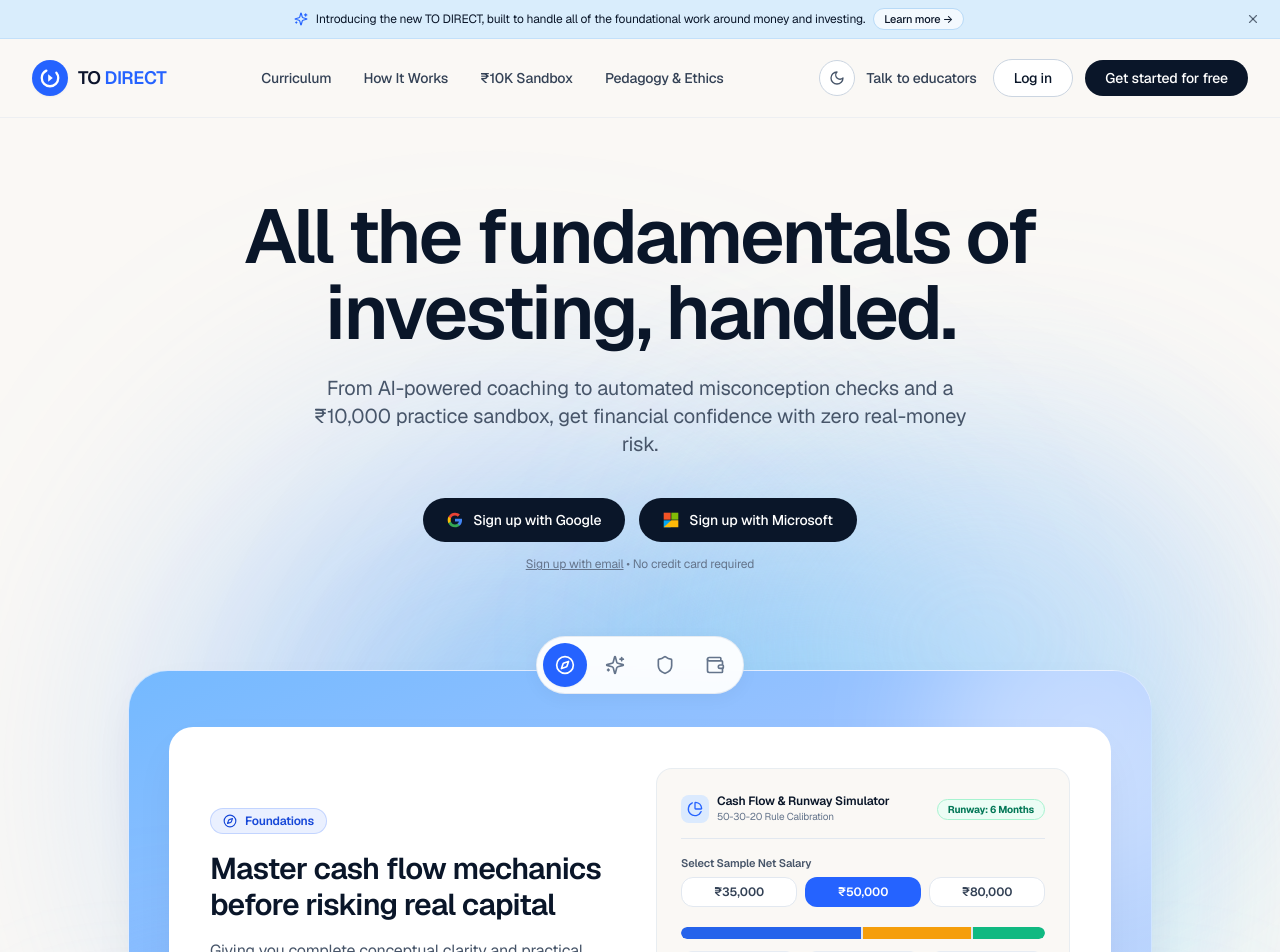
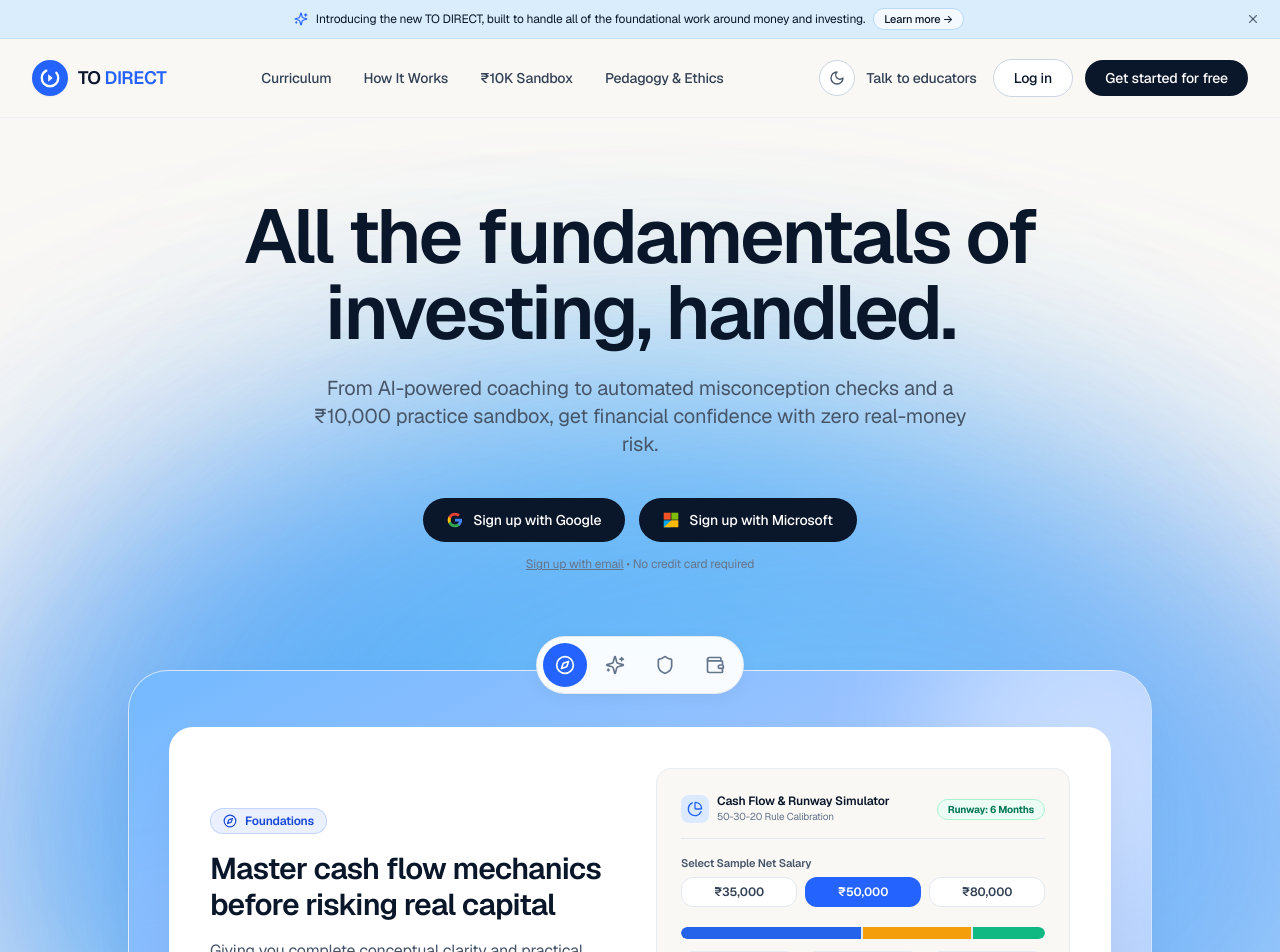
Before and after one commit to govardhanprabhavathi/todirect, a Next.js app: page / in a window 1280 px wide. Shown: the top 952 px of the page. Built offline with nearby package versions, Linux system fonts and the light colour scheme.

Commit message:
feat: widen blurry orbs to full-viewport spread, add 2 wing orbs, increase brightness and blend seamlessly

```diff
--- a/src/app/globals.css
+++ b/src/app/globals.css
@@ -221,14 +221,44 @@
   }
 }
 
+@keyframes orbFloatD {
+  0% {
+    transform: translate3d(0, 0, 0) scale(1) rotate(0deg);
+  }
+  35% {
+    transform: translate3d(70px, -40px, 0) scale(1.15) rotate(12deg);
+  }
+  70% {
+    transform: translate3d(20px, 45px, 0) scale(0.95) rotate(-6deg);
+  }
+  100% {
+    transform: translate3d(-50px, -20px, 0) scale(1.08) rotate(5deg);
+  }
+}
+
+@keyframes orbFloatE {
+  0% {
+    transform: translate3d(0, 0, 0) scale(1) rotate(0deg);
+  }
+  30% {
+    transform: translate3d(-60px, 50px, 0) scale(0.92) rotate(-10deg);
+  }
+  65% {
+    transform: translate3d(-30px, -45px, 0) scale(1.14) rotate(7deg);
+  }
+  100% {
+    transform: translate3d(55px, 25px, 0) scale(1.05) rotate(-4deg);
+  }
+}
+
 @keyframes orbPulseGlow {
   0%, 100% {
-    opacity: 0.65;
-    filter: blur(90px);
+    opacity: 0.78;
+    filter: blur(95px);
   }
   50% {
-    opacity: 0.95;
-    filter: blur(120px);
+    opacity: 1;
+    filter: blur(130px);
   }
 }
 
@@ -248,3 +278,15 @@
   animation-delay: -9s, -6s;
   will-change: transform, opacity, filter;
 }
+
+.animate-orb-float-4 {
+  animation: orbFloatD 28s infinite alternate ease-in-out, orbPulseGlow 16s infinite alternate ease-in-out;
+  animation-delay: -7s, -4s;
+  will-change: transform, opacity, filter;
+}
+
+.animate-orb-float-5 {
+  animation: orbFloatE 24s infinite alternate ease-in-out, orbPulseGlow 15s infinite alternate ease-in-out;
+  animation-delay: -11s, -8s;
+  will-change: transform, opacity, filter;
+}
--- a/src/components/home/HeroMeshCard.tsx
+++ b/src/components/home/HeroMeshCard.tsx
@@ -72,51 +72,72 @@
   const doublingYears = (72 / compoundRate).toFixed(1);
 
   return (
-    <section className="relative overflow-hidden pt-12 sm:pt-20 pb-20 px-4 sm:px-6 lg:px-8 max-w-7xl mx-auto">
-      {/* ─── CONTINUOUS FLOWING LIGHT BLUE BLURRY ORBS (HERO SECTION BOTTOM) ─── */}
+    <section className="relative w-full pt-12 sm:pt-20 pb-24 sm:pb-36 overflow-hidden">
+      {/* ─── CONTINUOUS FLOWING WIDE LIGHT BLUE BLURRY ORBS (HERO SECTION BOTTOM & SIDES) ─── */}
       <div
         aria-hidden="true"
-        className="absolute inset-0 pointer-events-none overflow-hidden z-0 select-none"
+        className="absolute inset-0 -bottom-20 pointer-events-none overflow-hidden z-0 select-none"
       >
-        {/* Orb 1: Flowing Light Blue - Bottom Left / Center */}
+        {/* Orb 1: Far Left Wing Glow - Extends beyond left screen edge */}
         <div
-          className="animate-orb-float-1 absolute top-[35%] left-[5%] sm:left-[12%] w-[380px] sm:w-[520px] md:w-[620px] h-[380px] sm:h-[520px] md:h-[620px] rounded-full opacity-70 dark:opacity-35"
+          className="animate-orb-float-4 absolute top-[28%] -left-[20%] sm:-left-[12%] md:-left-[6%] w-[580px] sm:w-[800px] md:w-[1050px] lg:w-[1200px] h-[450px] sm:h-[600px] md:h-[750px] rounded-full opacity-85 dark:opacity-45"
           style={{
             background:
-              "radial-gradient(circle at 45% 45%, rgba(147, 197, 253, 0.75) 0%, rgba(96, 165, 250, 0.45) 45%, rgba(59, 130, 246, 0.18) 70%, transparent 85%)",
-            filter: "blur(90px)",
+              "radial-gradient(ellipse at 40% 50%, rgba(147, 197, 253, 0.95) 0%, rgba(96, 165, 250, 0.65) 38%, rgba(59, 130, 246, 0.28) 65%, transparent 80%)",
+            filter: "blur(110px)",
           }}
         />
 
-        {/* Orb 2: Flowing Sky/Cyan Blue - Bottom Right / Center */}
+        {/* Orb 2: Flowing Light Blue - Left-Center Core */}
         <div
-          className="animate-orb-float-2 absolute top-[40%] right-[3%] sm:right-[10%] w-[420px] sm:w-[560px] md:w-[660px] h-[420px] sm:h-[560px] md:h-[660px] rounded-full opacity-75 dark:opacity-40"
+          className="animate-orb-float-1 absolute top-[36%] left-[8%] sm:left-[15%] w-[480px] sm:w-[680px] md:w-[850px] lg:w-[1000px] h-[440px] sm:h-[600px] md:h-[700px] rounded-full opacity-90 dark:opacity-50"
           style={{
             background:
-              "radial-gradient(circle at 55% 55%, rgba(186, 230, 253, 0.8) 0%, rgba(56, 189, 248, 0.5) 45%, rgba(37, 99, 235, 0.2) 72%, transparent 85%)",
-            filter: "blur(95px)",
+              "radial-gradient(circle at 45% 45%, rgba(125, 211, 252, 0.95) 0%, rgba(56, 189, 248, 0.7) 40%, rgba(37, 99, 235, 0.25) 68%, transparent 82%)",
+            filter: "blur(115px)",
           }}
         />
 
-        {/* Orb 3: Central Soft Radiant Core - Directly behind Auth Pills & Capsule */}
+        {/* Orb 3: Massive Central Bottom Anchor Glow - Spans wide beneath switcher & card */}
         <div
-          className="animate-orb-float-3 absolute top-[28%] left-1/2 -translate-x-1/2 w-[340px] sm:w-[500px] md:w-[620px] h-[300px] sm:h-[420px] md:h-[500px] rounded-full opacity-80 dark:opacity-35"
+          className="animate-orb-float-3 absolute top-[44%] left-1/2 -translate-x-1/2 w-[700px] sm:w-[1050px] md:w-[1350px] lg:w-[1550px] h-[400px] sm:h-[550px] md:h-[680px] rounded-full opacity-95 dark:opacity-55"
           style={{
             background:
-              "radial-gradient(ellipse at center, rgba(191, 219, 254, 0.85) 0%, rgba(147, 197, 253, 0.5) 42%, rgba(96, 165, 250, 0.18) 72%, transparent 85%)",
-            filter: "blur(100px)",
+              "radial-gradient(ellipse at center, rgba(186, 230, 253, 1) 0%, rgba(147, 197, 253, 0.75) 38%, rgba(96, 165, 250, 0.35) 68%, transparent 85%)",
+            filter: "blur(120px)",
           }}
         />
 
-        {/* Subtle Ambient Shimmer Wave Base */}
+        {/* Orb 4: Flowing Sky/Cyan Blue - Right-Center Core */}
         <div
-          className="animate-pulse absolute bottom-0 left-0 right-0 h-80 bg-gradient-to-t from-blue-200/25 via-sky-100/10 dark:from-blue-500/10 dark:via-cyan-500/5 to-transparent blur-3xl pointer-events-none"
-          style={{ animationDuration: "8s" }}
+          className="animate-orb-float-2 absolute top-[35%] right-[8%] sm:right-[15%] w-[480px] sm:w-[680px] md:w-[850px] lg:w-[1000px] h-[440px] sm:h-[600px] md:h-[700px] rounded-full opacity-90 dark:opacity-50"
+          style={{
+            background:
+              "radial-gradient(circle at 55% 55%, rgba(186, 230, 253, 0.95) 0%, rgba(56, 189, 248, 0.7) 42%, rgba(37, 99, 235, 0.25) 70%, transparent 82%)",
+            filter: "blur(115px)",
+          }}
+        />
+
+        {/* Orb 5: Far Right Wing Glow - Extends beyond right screen edge */}
+        <div
+          className="animate-orb-float-5 absolute top-[26%] -right-[20%] sm:-right-[12%] md:-right-[6%] w-[580px] sm:w-[800px] md:w-[1050px] lg:w-[1200px] h-[450px] sm:h-[600px] md:h-[750px] rounded-full opacity-85 dark:opacity-45"
+          style={{
+            background:
+              "radial-gradient(ellipse at 60% 50%, rgba(147, 197, 253, 0.95) 0%, rgba(96, 165, 250, 0.65) 38%, rgba(59, 130, 246, 0.28) 65%, transparent 80%)",
+            filter: "blur(110px)",
+          }}
+        />
+
+        {/* Continuous Soft Ambient Shimmer Base that dissolves smoothly into next section */}
+        <div
+          className="animate-pulse absolute -bottom-16 left-0 right-0 h-96 bg-gradient-to-t from-transparent via-[#93C5FD]/30 dark:via-blue-600/15 to-transparent blur-3xl pointer-events-none"
+          style={{ animationDuration: "7s" }}
         />
       </div>
 
-      {/* ─── HERO TYPOGRAPHY ─── */}
-      <div className="relative z-10 text-center max-w-4xl mx-auto mb-12 sm:mb-16">
+      <div className="relative z-10 max-w-7xl mx-auto px-4 sm:px-6 lg:px-8">
+        {/* ─── HERO TYPOGRAPHY ─── */}
+        <div className="text-center max-w-4xl mx-auto mb-12 sm:mb-16">
         <h1 className="text-4xl sm:text-6xl md:text-7xl lg:text-[76px] font-semibold text-[#0A1629] dark:text-[#F8FAFC] tracking-[-0.035em] leading-[1.08] mb-6">
           All the fundamentals of investing, handled.
         </h1>
@@ -530,6 +551,7 @@
           </div>
         </div>
       </div>
-    </section>
+    </div>
+  </section>
   );
 }
```
